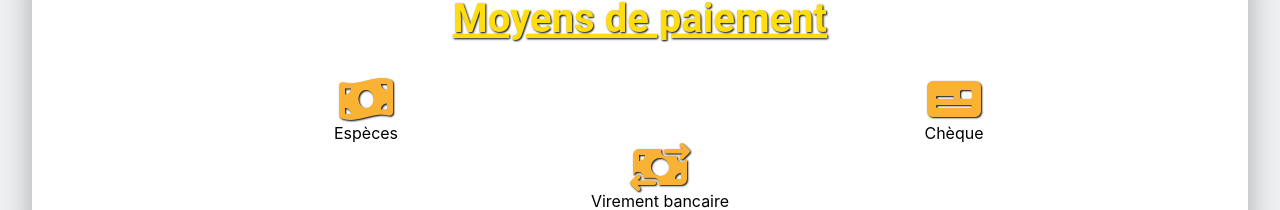
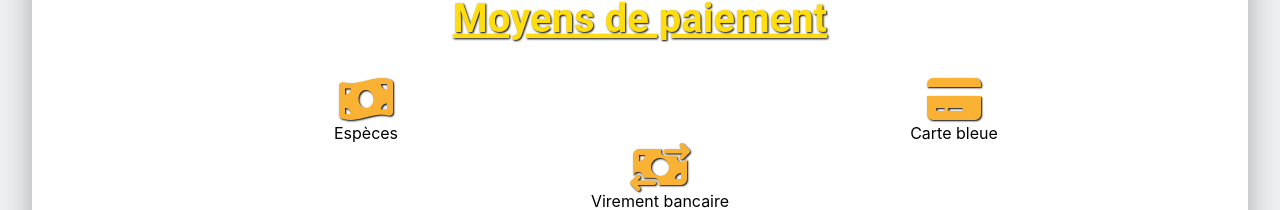
Before and after one commit to Michel-Sesanne/newid, a React (Create React App) app: page / in a window 1280 px wide. Shown: the part 1275-1485 px from the top of the page. Built offline with nearby package versions, Linux system fonts and the light colour scheme.

Commit message:
CB remplace cheque

```diff
--- a/src/pages/Home/Home.jsx
+++ b/src/pages/Home/Home.jsx
@@ -74,8 +74,8 @@ export default function Home() {
             <span>Espèces</span>
           </li>
           <li className="pay-item">
-            <i className="fa-solid fa-money-check"></i>
-            <span>Chèque</span>
+            <i className="fa-solid fa-credit-card"></i>
+            <span>Carte bleue</span>
           </li>
           <li className="pay-item">
             <i className="fa-solid fa-money-bill-transfer"></i>
```
